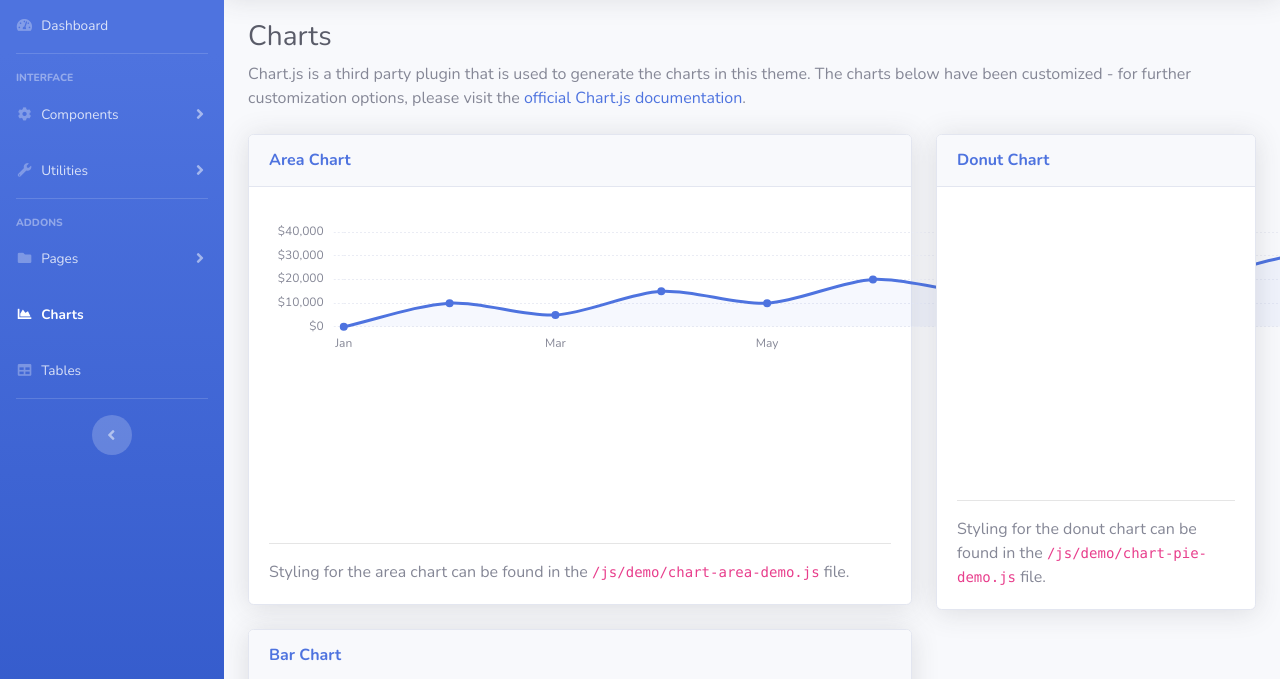
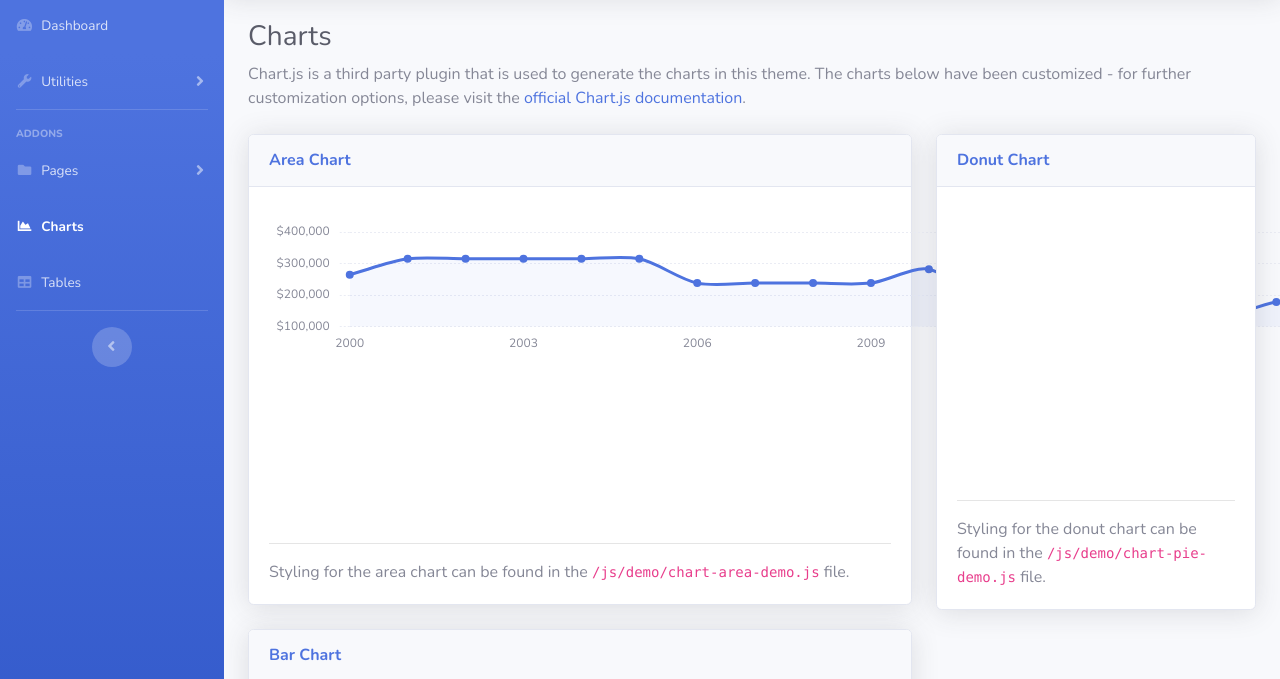
Before and after one commit to Felipe4Jaramillo/Miwuf, a website with bundled scripts: page charts.html in a window 1280 px wide. Shown: the part 74-753 px from the top of the page. Built offline with nearby package versions, Linux system fonts and the light colour scheme.

```diff
--- a/charts.html
+++ b/charts.html
@@ -46,30 +46,6 @@
                 <a class="nav-link" href="index.html">
                     <i class="fas fa-fw fa-tachometer-alt"></i>
                     <span>Dashboard</span></a>
-            </li>
-
-            <!-- Divider -->
-            <hr class="sidebar-divider">
-
-            <!-- Heading -->
-            <div class="sidebar-heading">
-                Interface
-            </div>
-
-            <!-- Nav Item - Pages Collapse Menu -->
-            <li class="nav-item">
-                <a class="nav-link collapsed" href="#" data-toggle="collapse" data-target="#collapseTwo"
-                    aria-expanded="true" aria-controls="collapseTwo">
-                    <i class="fas fa-fw fa-cog"></i>
-                    <span>Components</span>
-                </a>
-                <div id="collapseTwo" class="collapse" aria-labelledby="headingTwo" data-parent="#accordionSidebar">
-                    <div class="bg-white py-2 collapse-inner rounded">
-                        <h6 class="collapse-header">Custom Components:</h6>
-                        <a class="collapse-item" href="buttons.html">Buttons</a>
-                        <a class="collapse-item" href="cards.html">Cards</a>
-                    </div>
-                </div>
             </li>
 
             <!-- Nav Item - Utilities Collapse Menu -->
--- a/js/demo/chart-area-demo.js
+++ b/js/demo/chart-area-demo.js
@@ -32,7 +32,8 @@
 var myLineChart = new Chart(ctx, {
   type: 'line',
   data: {
-    labels: ["Jan", "Feb", "Mar", "Apr", "May", "Jun", "Jul", "Aug", "Sep", "Oct", "Nov", "Dec"],
+    labels: ["2000", "2001", "2002", "2003", "2004", "2005", "2006", "2007", "2008", "2009", "2010", "2011",
+    "2012","2013","2014","2015","2016","2017","2018","2019","2020",],
     datasets: [{
       label: "Earnings",
       lineTension: 0.3,
@@ -46,7 +47,8 @@
       pointHoverBorderColor: "rgba(78, 115, 223, 1)",
       pointHitRadius: 10,
       pointBorderWidth: 2,
-      data: [0, 10000, 5000, 15000, 10000, 20000, 15000, 25000, 20000, 30000, 25000, 40000],
+      data: [265000, 315120, 315120, 315120, 315120, 315120, 238361, 238361, 238361, 238361, 282027, 166070, 166070,
+       120934, 140356, 124036, 178597, 170000, 150000, 120000, 100000 ],
     }],
   },
   options: {
```
Also changed, not shown: index.html (+0 -1 lines).
